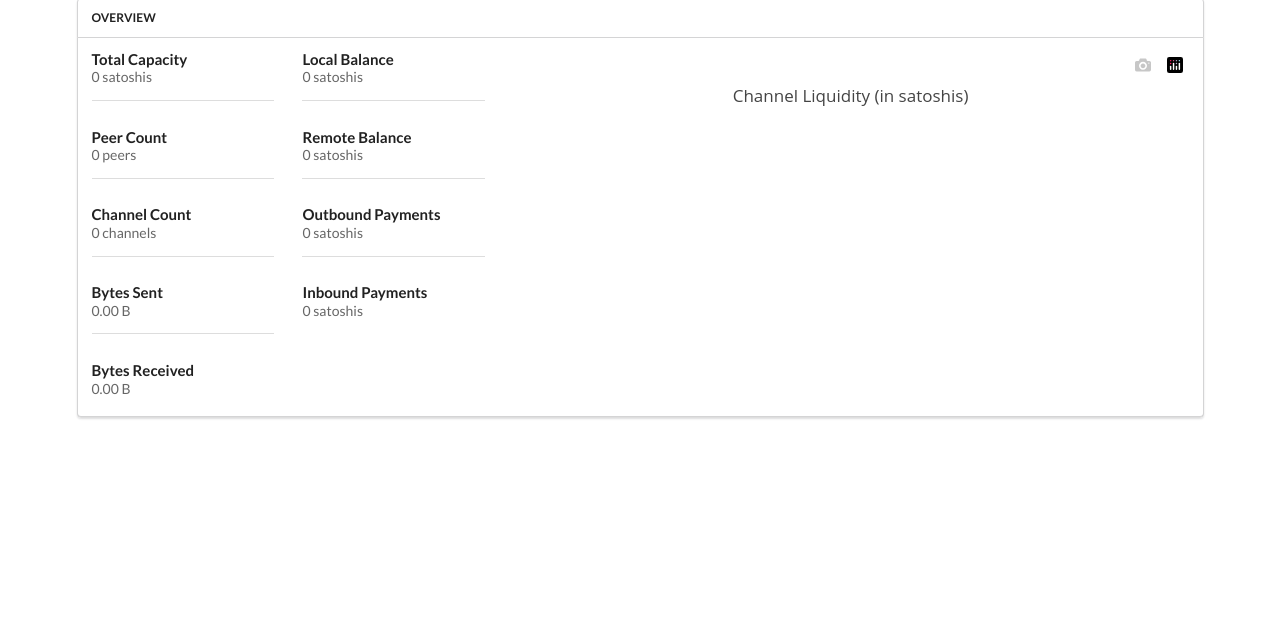
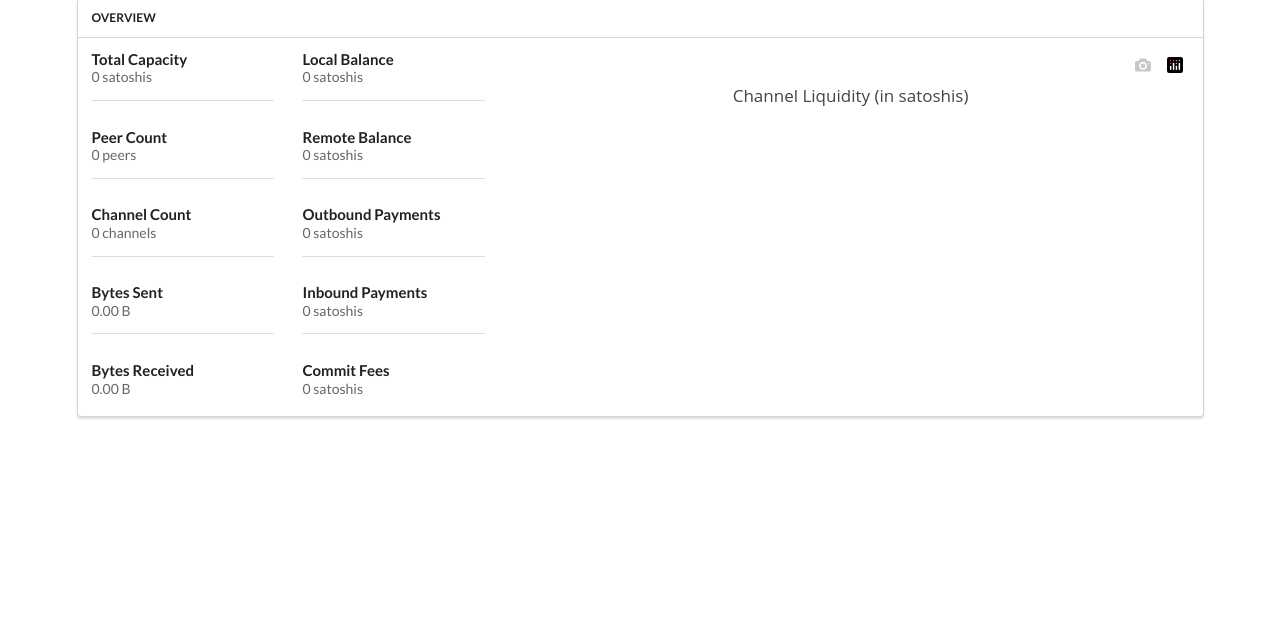
Before and after one commit to djmelik/lndash, a Flask app: template templates/channels.html in a window 1280 px wide. Shown: the part 71-708 px from the top of the page. Run offline with Flask 2, Linux system fonts and the light colour scheme; the template is opened without the code that fills it, so the values that code supplies are empty; parts of the project's set-up code (start-up, migrations or seed data) failed here and were passed over; some libraries are stand-ins or nearby versions.

Commit message:
Add total channel commit fees.

```diff
--- a/main.py
+++ b/main.py
@@ -99,6 +99,7 @@ def channels():
     total_remote_balance = 0
     total_sent = 0
     total_received = 0
+    total_commit = 0
     bytes_sent = 0
     bytes_received = 0
     channel_count = 0
@@ -191,6 +192,7 @@ def channels():
         total_remote_balance += channel.remote_balance
         total_sent += channel.total_satoshis_sent
         total_received += channel.total_satoshis_received
+        total_commit += channel.commit_fee
 
     content = {
         "peers": sorted(peers, key=lambda x: x["alias"].lower()),
@@ -200,6 +202,7 @@ def channels():
             "total_remote_balance": total_remote_balance,
             "total_sent": total_sent,
             "total_received": total_received,
+            "total_commit": total_commit,
             "bytes_sent": bytes_sent,
             "bytes_received": bytes_received,
             "channel_count": len(channels_response.channels),
--- a/templates/channels.html
+++ b/templates/channels.html
@@ -43,14 +43,18 @@
           <h4 class="ui header">Inbound Payments
             <div class="sub header">{{ stats.total_received|format_thousands_int }} satoshis</div>
           </h4>
+          <div class="ui clearing divider"></div>
+          <h4 class="ui header">Commit Fees
+            <div class="sub header">{{ stats.total_commit|format_thousands_int }} satoshis</div>
+          </h4>
         </div>
         <div class="ten wide column">
           <div id="myDiv"></div>
           <script>var data = [{
-            values: [{{ stats.total_local_balance }}, {{ stats.total_remote_balance }}],
-            labels: ['Local Balance', 'Remote Balance'],
+            values: [{{ stats.total_local_balance }}, {{ stats.total_remote_balance }}, {{ stats.total_commit }}],
+            labels: ['Local Balance', 'Remote Balance', 'Commit Fees'],
             marker: {
-              colors: ['#2185D0', '#DB2828' ],
+              colors: ['#2185D0', '#DB2828', '#21BA45'],
             },
             domain: {column: 0},
             name: '',
```
